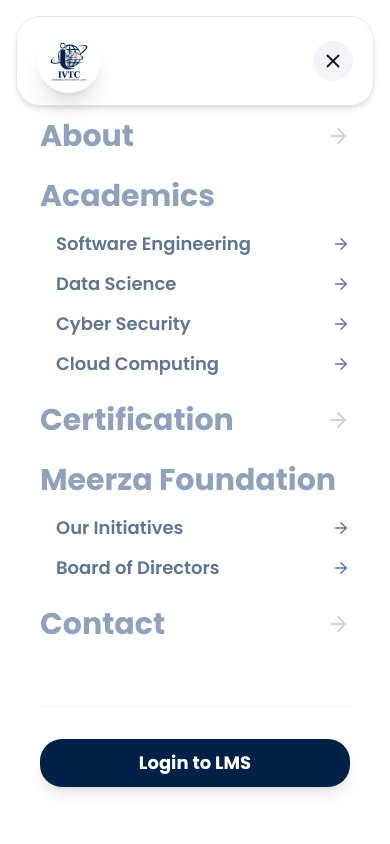
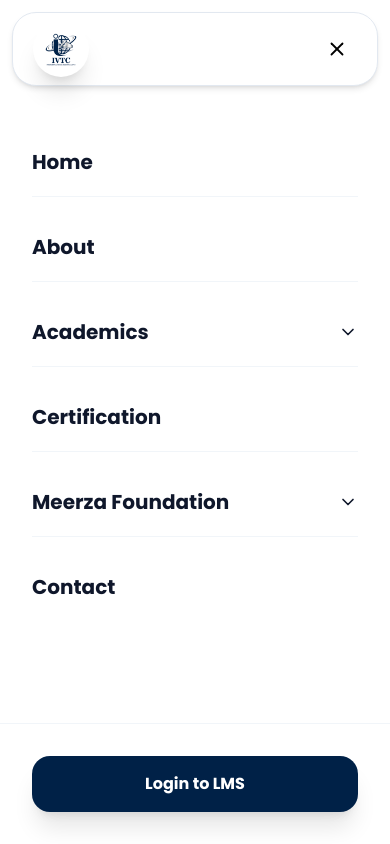
Before and after one commit to Sharjun-Hussain/ivtc-landing-page, a Next.js app: page /meerza-foundation/board-of-directors in a window 390 px wide. Both pictures are taken after a click on the button 333 px from the left and 61 px from the top of the page. Shown: the top 844 px of the page. Built offline with nearby package versions, Linux system fonts and the light colour scheme.

Commit message:
feat: update director avatars to dynamic UI-avatars and refactor mobile navigation with collapsible submenus

```diff
--- a/components/MeerzaFoundation/BoardDirectors.jsx
+++ b/components/MeerzaFoundation/BoardDirectors.jsx
@@ -5,12 +5,12 @@
 import ScrollReveal from "@/components/Animations/ScrollReveal";
 
 const DIRECTORS = [
-  { name: "Athambawa Mohamed Sulfikar", role: "Board Director", image: "https://i.pravatar.cc/400?u=sulfikar" },
-  { name: "Athambawa Jaleel", role: "Board Director", image: "https://i.pravatar.cc/400?u=jaleel" },
-  { name: "Athambawa Jarees", role: "Board Director", image: "https://i.pravatar.cc/400?u=jarees" },
-  { name: "Athambawa Rameez", role: "Board Director", image: "https://i.pravatar.cc/400?u=rameez" },
-  { name: "Athambawa Mohamed Jahan", role: "Board Director", image: "https://i.pravatar.cc/400?u=jahan" },
-  { name: "Athambawa Fathima Inan", role: "Board Director", image: "https://i.pravatar.cc/400?u=inan" },
+  { name: "Athambawa Mohamed Sulfikar", role: "Board Director" },
+  { name: "Athambawa Jaleel", role: "Board Director" },
+  { name: "Athambawa Jarees", role: "Board Director" },
+  { name: "Athambawa Rameez", role: "Board Director" },
+  { name: "Athambawa Mohamed Jahan", role: "Board Director" },
+  { name: "Athambawa Fathima Inan", role: "Board Director" },
 ];
 
 const BoardDirectors = () => {
@@ -42,7 +42,7 @@
                     <div className="w-full aspect-square rounded-[2rem] bg-white dark:bg-[#111] border border-slate-200 dark:border-white/5 p-2 mb-6 group-hover:border-[#002147] dark:group-hover:border-blue-500 transition-all duration-500 relative overflow-hidden shadow-sm group-hover:shadow-xl">
                       <div className="w-full h-full rounded-[1.75rem] overflow-hidden bg-slate-50 dark:bg-black relative">
                          <img
-                           src={director.image}
+                           src={`https://ui-avatars.com/api/?name=${director.name.replace(/\s+/g, "+")}&background=002147&color=fff&bold=true`}
                            alt={director.name}
                            className="w-full h-full object-cover grayscale group-hover:grayscale-0 transition-all duration-700 scale-100 group-hover:scale-105"
                          />
--- a/components/Navbar/Navbar.jsx
+++ b/components/Navbar/Navbar.jsx
@@ -52,6 +52,7 @@
   const [isMenuOpen, setIsMenuOpen] = useState(false);
   const [isScrolled, setIsScrolled] = useState(false);
   const [activeMenu, setActiveMenu] = useState(null);
+  const [mobileSubMenu, setMobileSubMenu] = useState(null);
   const pathname = usePathname();
 
   useEffect(() => {
@@ -71,20 +72,31 @@
     return () => window.removeEventListener("scroll", handleScroll);
   }, []);
 
-  const toggleMenu = useCallback(() => setIsMenuOpen((prev) => !prev), []);
-  const closeMenu = useCallback(() => setIsMenuOpen(false), []);
+  const toggleMenu = useCallback(() => {
+    setIsMenuOpen((prev) => !prev);
+    setMobileSubMenu(null);
+  }, []);
+
+  const closeMenu = useCallback(() => {
+    setIsMenuOpen(false);
+    setMobileSubMenu(null);
+  }, []);
+
+  const toggleMobileSubMenu = (name) => {
+    setMobileSubMenu(mobileSubMenu === name ? null : name);
+  };
 
   return (
     <>
       <header
-        className={`fixed top-0 left-0 w-full z-10002 p-4 md:p-6 flex justify-center transition-transform duration-500 will-change-transform ${
+        className={`fixed top-0 left-0 w-full z-10002 p-3 md:p-6 flex justify-center transition-transform duration-500 will-change-transform ${
           isScrolled && !isMenuOpen
             ? "-translate-y-2 md:translate-y-0"
             : "translate-y-0"
         }`}
       >
         <nav
-          className={`w-full max-w-[1400px] rounded-[1.5rem] lg:rounded-full px-5 md:px-8 py-3 md:py-4 flex justify-between items-center relative transition-colors duration-500 border ${
+          className={`w-full max-w-[1400px] rounded-[1.5rem] lg:rounded-full px-5 md:px-8 py-2 md:py-4 flex justify-between items-center relative transition-colors duration-500 border ${
             isScrolled || pathname !== "/"
               ? "bg-white dark:bg-[#0a0a0a] md:bg-white/95 md:dark:bg-black/95 shadow-md md:shadow-lg md:backdrop-blur-sm border-slate-200 dark:border-white/10"
               : "bg-transparent border-transparent"
@@ -94,8 +106,8 @@
             <div
               className={`relative flex items-center justify-center transition-all duration-500 ease-in-out rounded-full bg-white shadow-xl ${
                 isScrolled && !isMenuOpen
-                  ? "w-12 h-12 md:w-14 md:h-14"
-                  : "w-16 h-16 md:w-20 md:h-20"
+                  ? "w-10 h-10 md:w-14 md:h-14"
+                  : "w-14 h-14 md:w-20 md:h-20"
               }`}
             >
               <Image
@@ -200,9 +212,9 @@
             <button
               onClick={toggleMenu}
               className={`lg:hidden flex items-center justify-center w-10 h-10 rounded-full relative transition-colors ${
-                isScrolled || pathname !== "/"
+                isMenuOpen ? "bg-white text-black" : (isScrolled || pathname !== "/"
                   ? "bg-slate-100 dark:bg-[#002147]/20 text-slate-900 dark:text-blue-400"
-                  : "bg-[#002147]/20 text-blue-400 backdrop-blur-sm"
+                  : "bg-[#002147]/20 text-blue-400 backdrop-blur-sm")
               }`}
               aria-label="Toggle Menu"
             >
@@ -214,44 +226,55 @@
 
       {/* MOBILE OVERLAY */}
       <div
-        className={`fixed inset-0 z-10001 bg-white dark:bg-[#080808] transition-all duration-300 ease-in-out lg:hidden ${
+        className={`fixed inset-0 z-10001 bg-white dark:bg-[#080808] transition-all duration-300 ease-in-out lg:hidden flex flex-col ${
           isMenuOpen ? "opacity-100 visible translate-y-0" : "opacity-0 invisible -translate-y-5"
         }`}
       >
-        <div className="h-full flex flex-col justify-center px-10 gap-8">
-          <div className="flex flex-col gap-6">
+        <div className="flex-1 overflow-y-auto pt-32 pb-10 px-8">
+          <div className="flex flex-col gap-4">
             {navLinks.map((link) => (
-              <div key={link.name} className="space-y-4">
-                <Link
-                  href={link.href}
-                  onClick={link.hasMega ? undefined : closeMenu}
-                  className={`text-3xl md:text-4xl font-bold flex items-center justify-between group ${
-                    pathname === link.href ? "text-slate-900 dark:text-white" : "text-slate-400 dark:text-slate-600"
+              <div key={link.name} className="border-b border-slate-100 dark:border-white/5 last:border-0">
+                {link.hasMega ? (
+                  <button
+                    onClick={() => toggleMobileSubMenu(link.name)}
+                    className={`w-full py-5 text-xl font-bold flex items-center justify-between text-left transition-colors ${
+                      mobileSubMenu === link.name ? "text-[#002147] dark:text-blue-400" : "text-slate-900 dark:text-white"
                     }`}
                   >
                     {link.name}
-                  {!link.hasMega && (
-                    <ArrowRight
-                      className={`${
-                        pathname === link.href
-                          ? "text-slate-900 dark:text-white"
-                          : "text-slate-300 dark:text-slate-700 group-hover:text-slate-900 dark:group-hover:text-white"
-                      } transition-colors`}
-                      size={24}
+                    <ChevronDown
+                      size={20}
+                      className={`transition-transform duration-300 ${
+                        mobileSubMenu === link.name ? "rotate-180" : ""
+                      }`}
                     />
+                  </button>
+                ) : (
+                  <Link
+                    href={link.href}
+                    onClick={closeMenu}
+                    className={`block py-5 text-xl font-bold transition-colors ${
+                      pathname === link.href ? "text-[#002147] dark:text-blue-400" : "text-slate-900 dark:text-white"
+                    }`}
+                  >
+                    {link.name}
+                  </Link>
                 )}
-                </Link>
-                {link.hasMega && menuData[link.name] && (
-                  <div className="flex flex-col gap-3 pl-4">
-                    {menuData[link.name].map((item, i) => (
+
+                {link.hasMega && mobileSubMenu === link.name && (
+                  <div className="pb-6 flex flex-col gap-2 overflow-hidden animate-in fade-in slide-in-from-top-2 duration-300">
+                    {menuData[link.name]?.map((item, i) => (
                       <Link
                         key={i}
                         href={item.href || "#"}
                         onClick={closeMenu}
-                        className="text-lg font-semibold text-slate-500 hover:text-[#002147] dark:hover:text-[#00529b] flex items-center justify-between transition-colors"
+                        className="p-4 rounded-2xl bg-slate-50 dark:bg-white/5 flex items-center justify-between group active:scale-95 transition-all"
                       >
-                        {item.title}
-                        <ArrowRight size={18} />
+                        <div className="flex flex-col gap-0.5">
+                          <span className="text-sm font-bold text-slate-800 dark:text-slate-200">{item.title}</span>
+                          <span className="text-[10px] text-slate-500 line-clamp-1">{item.desc}</span>
+                        </div>
+                        <ArrowRight size={14} className="text-slate-400 group-hover:text-[#002147] dark:group-hover:text-blue-400 transition-colors" />
                       </Link>
                     ))}
                   </div>
@@ -259,16 +282,16 @@
               </div>
             ))}
           </div>
+        </div>
 
-          <div className="mt-8 pt-8 border-t border-slate-100 dark:border-white/5 grid grid-cols-1 gap-3">
+        <div className="p-8 border-t border-slate-100 dark:border-white/5 bg-white/50 dark:bg-black/50 backdrop-blur-md">
           <Link
             href="https://lms.ivtccampus.lk"
-              className="w-full h-12 px-6 bg-[#002147] hover:bg-[#003366] text-white font-bold rounded-3xl shadow-lg flex items-center justify-center gap-2 text-lg transition-all"
+            className="w-full h-14 bg-[#002147] dark:bg-blue-600 hover:bg-[#003366] text-white font-bold rounded-2xl shadow-xl flex items-center justify-center gap-2 text-base transition-all active:scale-[0.98]"
             onClick={closeMenu}
           >
             Login to LMS
           </Link>
-          </div>
         </div>
       </div>
     </>
```
Lines whose indentation alone changed are shown as unchanged.
